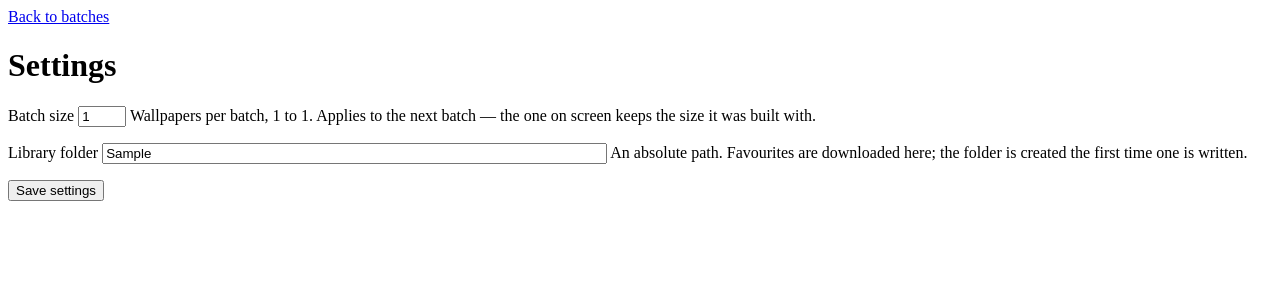
After one commit to CJohnsonPeart25/wallpapi, a FastAPI app: template src/wallpapi/web/templates/settings.html in a window 1280 px wide. The commit adds this page. Shown: the top 300 px of the page. Run offline with FastAPI, Linux system fonts and the light colour scheme; the template is opened without the code that fills it: most values are stand-ins (such as "Sample title", 1, 10 or a date in 2020).

Commit message:
Add the settings page
GET /settings renders what is stored; POST validates through the Core
service and redirects on success. Post-redirect-get here, unlike /submit:
resubmitting a Batch is refused loudly because it would append to the
Decision log twice, whereas re-saving settings writes the same values.

Both form fields are taken as `str` and coerced in the Core service. A
declared `int` would make FastAPI answer a typo with its own JSON 422
rather than the page, and would put a second validation rule where the
tests for the first one cannot see it.

batch.html gains one line: a link to the page.

```diff
--- a/src/wallpapi/web/app.py
+++ b/src/wallpapi/web/app.py
@@ -12,12 +12,20 @@ from mimetypes import guess_type
 from pathlib import Path
 from typing import Annotated
 
-from fastapi import FastAPI, Form, HTTPException, Request
-from fastapi.responses import FileResponse, HTMLResponse
+from fastapi import FastAPI, Form, HTTPException, Request, Response
+from fastapi.responses import FileResponse, HTMLResponse, RedirectResponse
 from fastapi.staticfiles import StaticFiles
 from fastapi.templating import Jinja2Templates
 
-from wallpapi.core import Batch, BatchUnavailable, CoreService, SubmissionRefused
+from wallpapi.core import (
+    MAX_BATCH_SIZE,
+    MIN_BATCH_SIZE,
+    Batch,
+    BatchUnavailable,
+    CoreService,
+    SettingsRefused,
+    SubmissionRefused,
+)
 from wallpapi.model import Verdict
 
 TEMPLATES_DIR = Path(__file__).parent / "templates"
@@ -151,6 +159,71 @@ def create_app(core: CoreService) -> FastAPI:
         if not isinstance(live, Batch):
             return render(request, live)
         return templates.TemplateResponse(request, "grid.html", {"batch": live})
+    def render_settings(
+        request: Request,
+        *,
+        batch_size: str,
+        library_path: str,
+        refused: SettingsRefused | None = None,
+        saved: bool = False,
+        status_code: int = HTTPStatus.OK,
+    ) -> HTMLResponse:
+        """The settings form, filled with the values given rather than with the values stored.
+
+        A refused save re-renders with what the user typed, so correcting one field does not mean retyping
+        the other.
+        """
+        return templates.TemplateResponse(
+            request,
+            "settings.html",
+            {
+                "batch_size": batch_size,
+                "library_path": library_path,
+                "refused": refused,
+                "saved": saved,
+                "min_batch_size": MIN_BATCH_SIZE,
+                "max_batch_size": MAX_BATCH_SIZE,
+            },
+            status_code=status_code,
+        )
+
+    @app.get("/settings", response_class=HTMLResponse)
+    def settings_page(request: Request, saved: bool = False) -> HTMLResponse:
+        """The settings page, showing what is stored."""
+        current = core.get_settings()
+        return render_settings(
+            request,
+            batch_size=str(current.batch_size),
+            library_path=str(current.library_path),
+            saved=saved,
+        )
+
+    @app.post("/settings")
+    def save_settings(
+        request: Request,
+        batch_size: Annotated[str, Form()],
+        library_path: Annotated[str, Form()],
+    ) -> Response:
+        """Save the settings, or come back with the reason they were refused.
+
+        Both fields are taken as `str` and coerced by the Core service, not typed here. A declared `int`
+        would make FastAPI answer a typo with its own JSON 422 — a wall of text in the browser, and a
+        second validation rule living somewhere the tests for the first one cannot see it.
+
+        Post-redirect-get on success, which is the opposite of `/submit`. Resubmitting a **Batch** is
+        refused loudly because it would append to the **Decision log** twice; re-saving settings writes the
+        same values, so a refresh may as well be a page load.
+        """
+        result = core.update_settings(batch_size=batch_size, library_path=library_path)
+        if isinstance(result, SettingsRefused):
+            return render_settings(
+                request,
+                batch_size=batch_size,
+                library_path=library_path,
+                refused=result,
+                status_code=HTTPStatus.BAD_REQUEST,
+            )
+        return RedirectResponse("/settings?saved=1", status_code=HTTPStatus.SEE_OTHER)
 
     @app.get("/thumb/{wallpaper_id}")
     def thumbnail(wallpaper_id: str) -> FileResponse:
--- a/src/wallpapi/web/templates/batch.html
+++ b/src/wallpapi/web/templates/batch.html
@@ -13,6 +13,7 @@
   </head>
   <body>
     <main>
+      <nav><a href="/settings">Settings</a></nav>
       {% if recorded %}
         {# Said as it was recorded: calling three Favourites "ignores" because most of the Batch was
            unmarked would be a plain lie about what went into the Decision log. #}
--- /dev/null
+++ b/src/wallpapi/web/templates/settings.html
@@ -0,0 +1,66 @@
+{#
+  The settings page: batch size and the **Library** folder.
+
+  A plain form post, not htmx — saving settings changes the whole page's meaning, so there is no fragment
+  worth swapping. Unlike submitting a **Batch**, a successful save redirects, because saving the same
+  settings twice is the same settings and a refresh should not be an error.
+
+  The fields are rendered from whatever the form last carried rather than from storage, so a refused save
+  comes back with what the user typed still in it.
+#}
+<!doctype html>
+<html lang="en">
+  <head>
+    <meta charset="utf-8" />
+    <meta name="viewport" content="width=device-width, initial-scale=1" />
+    <title>wallpapi — settings</title>
+  </head>
+  <body>
+    <main>
+      <nav><a href="/">Back to batches</a></nav>
+      <h1>Settings</h1>
+      {% if saved %}
+        <p class="saved">Settings saved.</p>
+      {% endif %}
+      {% if refused %}
+        {# The Core service's refusal reason, said in words. One branch per reason, so a reason added
+           later shows up here as an unhandled case rather than as a silent blank. #}
+        <p class="refused">
+          {% if refused.reason.value == "batch_size_out_of_range" %}
+            Batch size must be between {{ min_batch_size }} and {{ max_batch_size }}.
+          {% elif refused.reason.value == "batch_size_not_a_number" %}
+            Batch size must be a whole number between {{ min_batch_size }} and {{ max_batch_size }}.
+          {% elif refused.reason.value == "library_path_empty" %}
+            The library folder cannot be blank.
+          {% else %}
+            The library folder must be an absolute path, such as C:\Users\you\Pictures\wallpapi.
+          {% endif %}
+          Nothing was changed.
+        </p>
+      {% endif %}
+      <form method="post" action="/settings">
+        <p>
+          <label for="batch_size">Batch size</label>
+          <input
+            type="number"
+            id="batch_size"
+            name="batch_size"
+            min="{{ min_batch_size }}"
+            max="{{ max_batch_size }}"
+            step="1"
+            value="{{ batch_size }}"
+          />
+          <span class="hint">Wallpapers per batch, {{ min_batch_size }} to {{ max_batch_size }}. Applies
+            to the next batch — the one on screen keeps the size it was built with.</span>
+        </p>
+        <p>
+          <label for="library_path">Library folder</label>
+          <input type="text" id="library_path" name="library_path" size="60" value="{{ library_path }}" />
+          <span class="hint">An absolute path. Favourites are downloaded here; the folder is created the
+            first time one is written.</span>
+        </p>
+        <button type="submit">Save settings</button>
+      </form>
+    </main>
+  </body>
+</html>
```
Also changed, not shown: tests/test_web_settings.py (added, +176 -0 lines).
